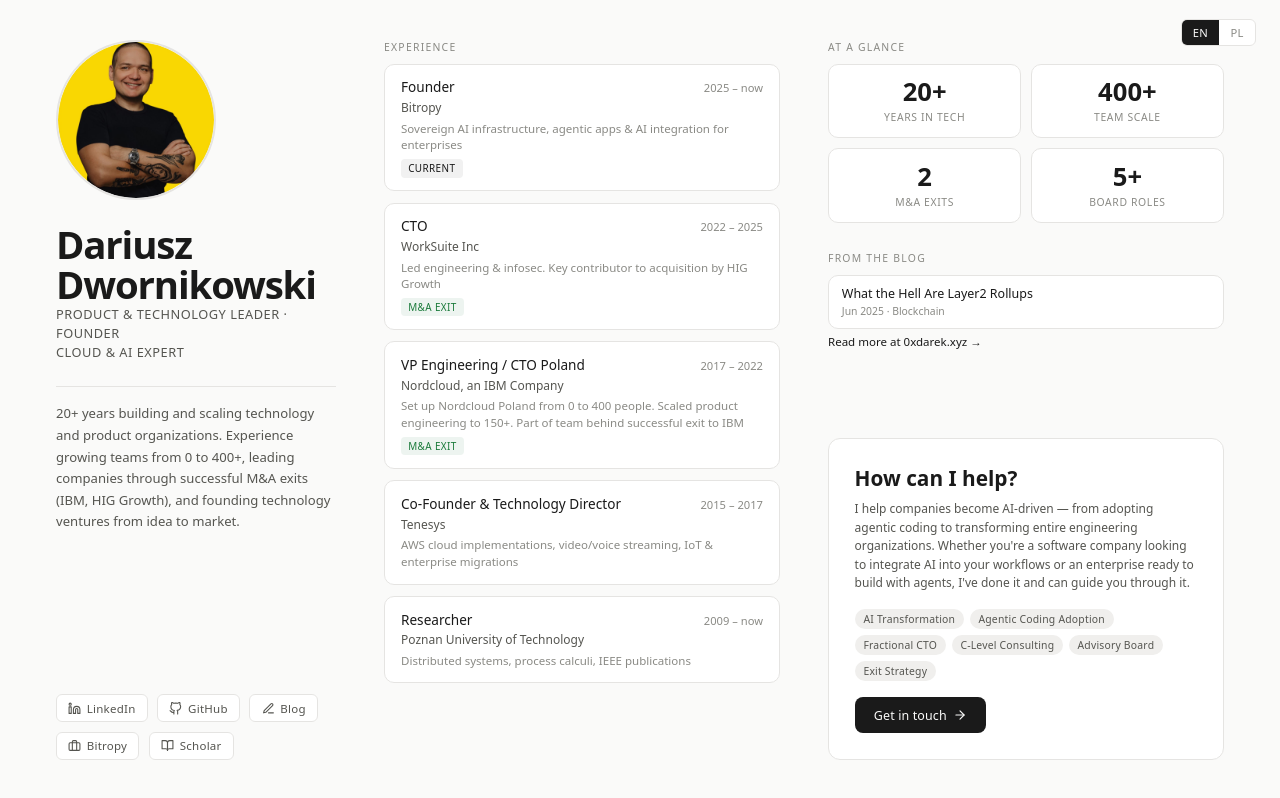
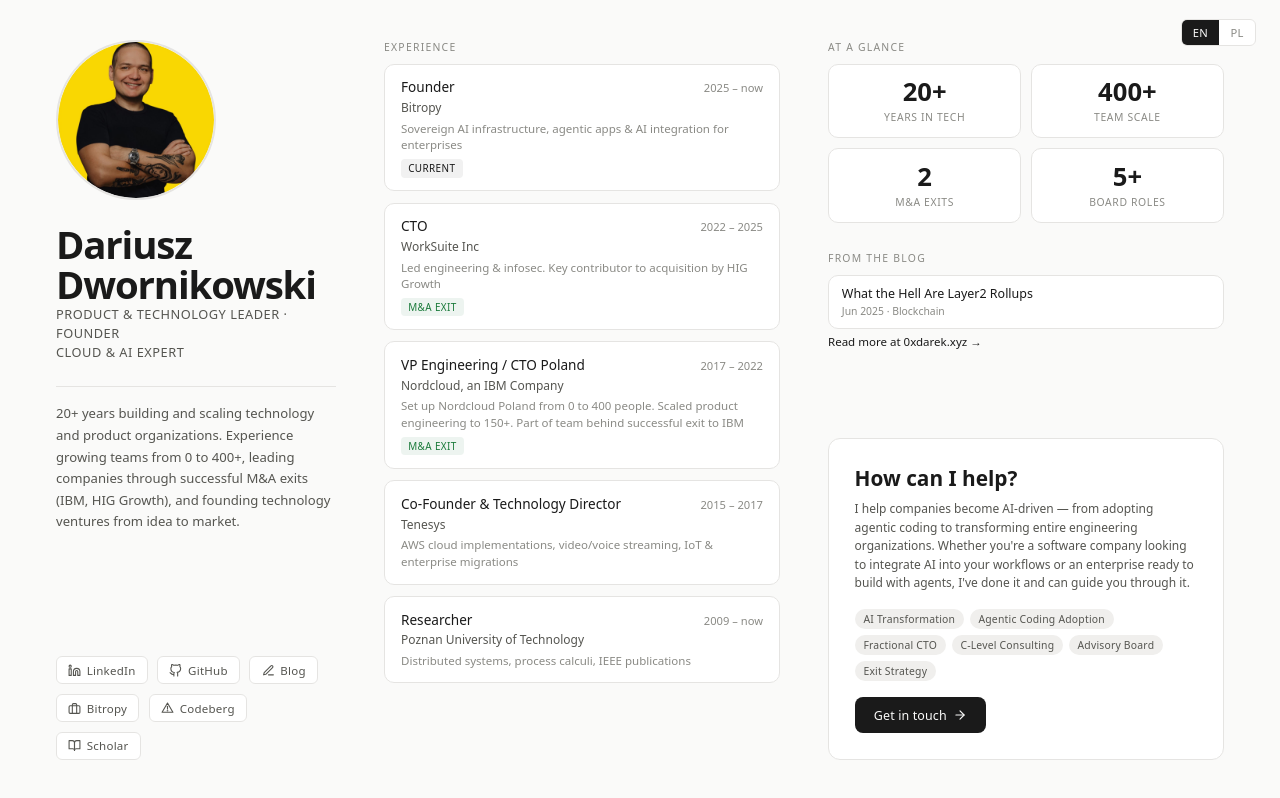
Before and after one commit to tdi/dwornikowski.com, a plain HTML site: page index.html in a window 1280 px wide. Drawn offline with Linux system fonts and the light colour scheme; a web font is replaced by a local one.

Commit message:
Add Codeberg profile link

```diff
--- a/index.html
+++ b/index.html
@@ -637,6 +637,10 @@
                 <svg viewBox="0 0 24 24" fill="none" stroke="currentColor" stroke-width="2" stroke-linecap="round" stroke-linejoin="round"><rect x="2" y="7" width="20" height="14" rx="2" ry="2"/><path d="M16 21V5a2 2 0 0 0-2-2h-4a2 2 0 0 0-2 2v16"/></svg>
                 Bitropy
             </a>
+            <a href="https://codeberg.org/darekd" target="_blank" rel="noopener" itemprop="sameAs">
+                <svg viewBox="0 0 24 24" fill="none" stroke="currentColor" stroke-width="2" stroke-linecap="round" stroke-linejoin="round"><path d="M12 2L2 19h20L12 2z"/><path d="M12 8v5"/><circle cx="12" cy="16" r="0.5"/></svg>
+                Codeberg
+            </a>
             <a href="https://scholar.google.com/citations?user=IG-pQFIAAAAJ" target="_blank" rel="noopener" itemprop="sameAs">
                 <svg viewBox="0 0 24 24" fill="none" stroke="currentColor" stroke-width="2" stroke-linecap="round" stroke-linejoin="round"><path d="M2 3h6a4 4 0 0 1 4 4v14a3 3 0 0 0-3-3H2z"/><path d="M22 3h-6a4 4 0 0 0-4 4v14a3 3 0 0 1 3-3h7z"/></svg>
                 Scholar
```
